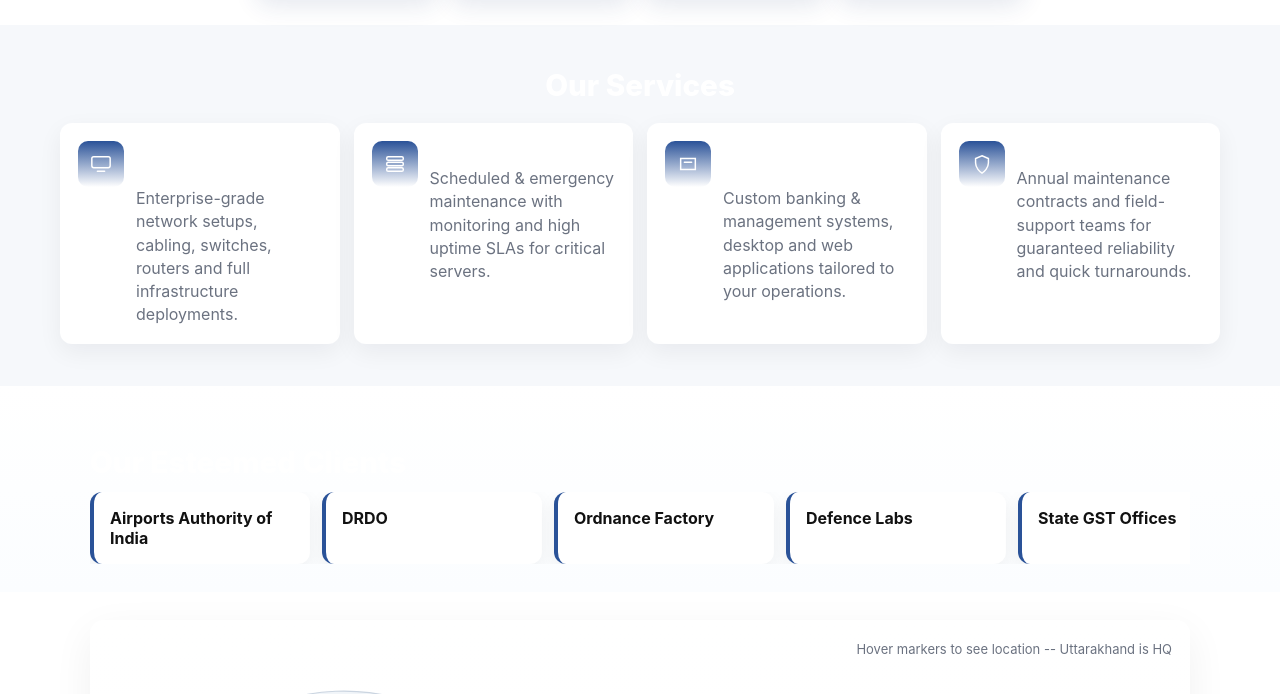
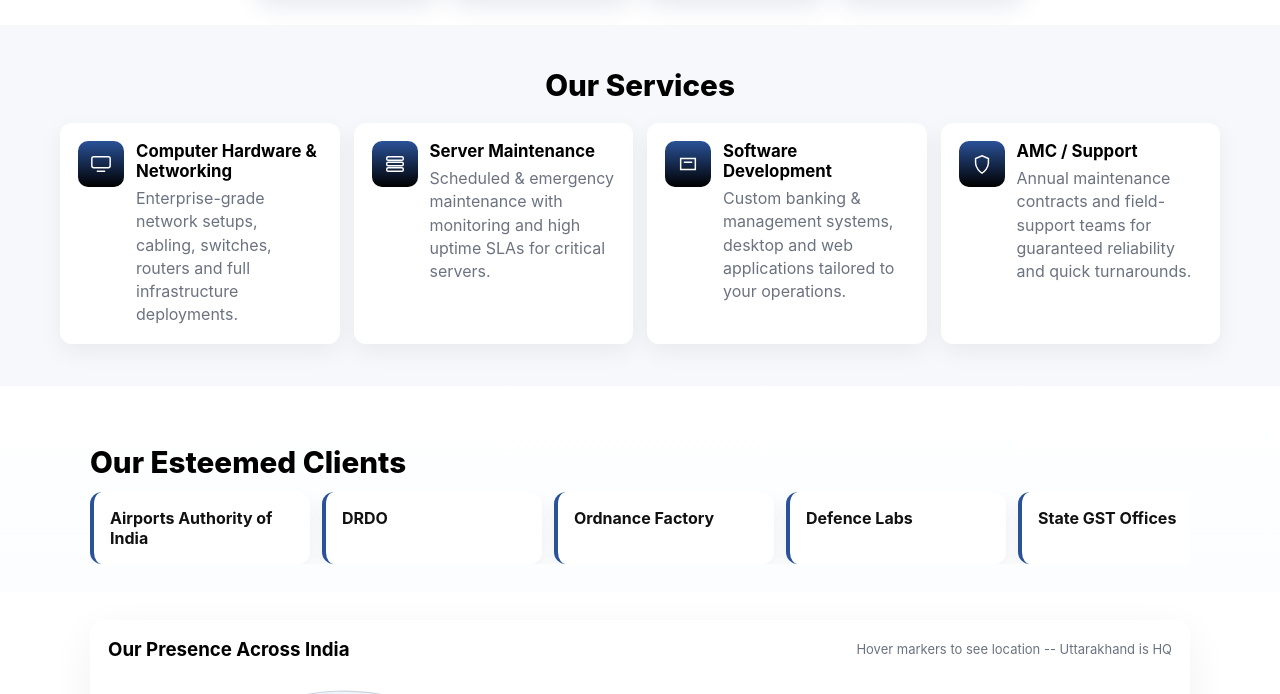
Before and after one commit to Jayasan-infoware-pvt-ltd/jayasan-infoware-pvt-ltd.github.io, a plain HTML site: page index.html in a window 1280 px wide. Shown: the part 518-1212 px from the top of the page. Drawn offline with Linux system fonts and the light colour scheme; a script that the page names is missing.

Commit message:
Update styles.css

```diff
--- a/styles.css
+++ b/styles.css
@@ -1,5 +1,5 @@
 :root{
-  --accent1:#ffffff;
+  --accent1:#000000;
   --accent2:#2a5298;
   --accent3:#e74c3c;
   --bg:#f6f8fb;
```
